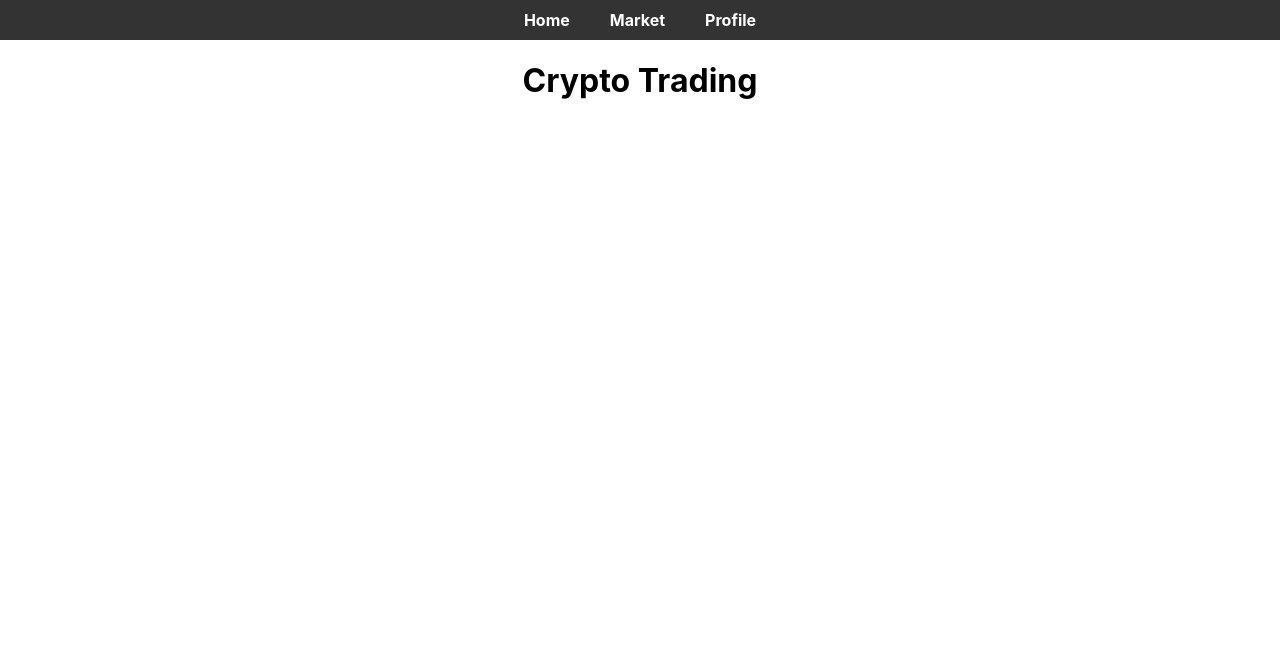
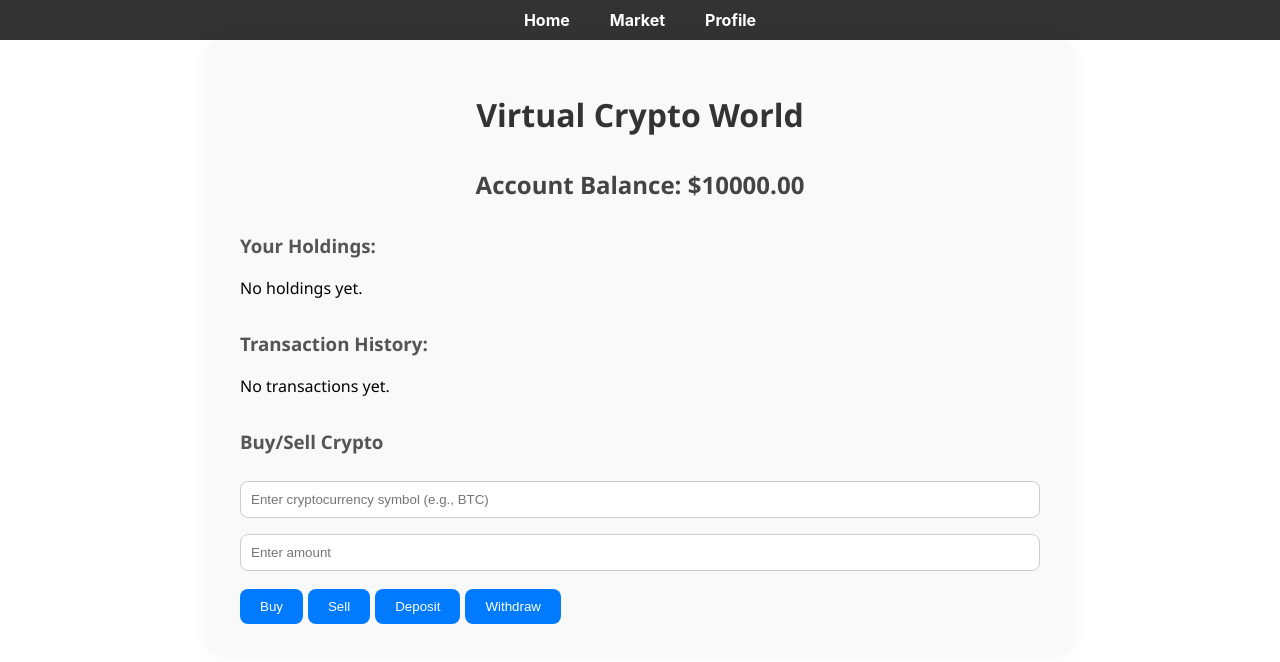
Before and after one commit to arpavlova/crypto-trading-platform, a React (Create React App) app in the folder frontend/: page / in a window 1280 px wide. Shown: the top 662 px of the page. Built offline with nearby package versions, Linux system fonts and the light colour scheme.

Commit message:
Initial screen changes

```diff
--- a/frontend/src/App.css
+++ b/frontend/src/App.css
@@ -15,9 +15,78 @@
   color: lightgreen;
 }
 
+
+
+
+
+
 .home {
-  display: flex;
-  justify-content: center;
+  max-width: 800px;
+  margin: 0 auto;
+  padding: 2rem;
+  font-family: 'Segoe UI', Tahoma, Geneva, Verdana, sans-serif;
+  background-color: #f9f9f9;
+  border-radius: 12px;
+  box-shadow: 0 0 20px rgba(0, 0, 0, 0.05);
+}
+
+h1 {
+  text-align: center;
+  margin-bottom: 2rem;
+  color: #333;
+}
+
+h2 {
+  text-align: center;
+  color: #444;
+}
+
+h3 {
+  margin-top: 2rem;
+  color: #555;
+}
+
+input[type="text"],
+input[type="number"] {
+  width: 100%;
+  padding: 10px;
+  margin: 0.5rem 0;
+  border: 1px solid #ccc;
+  border-radius: 8px;
+  box-sizing: border-box;
+}
+
+button {
+  padding: 10px 20px;
+  margin: 10px 5px 0 0;
+  background-color: #007bff;
+  border: none;
+  color: white;
+  border-radius: 8px;
+  cursor: pointer;
+  transition: background-color 0.2s ease-in-out;
+}
+
+button:hover {
+  background-color: #0056b3;
+}
+
+p {
+  margin: 0.25rem 0;
+}
+
+.error {
+  color: red;
+  margin-top: 1rem;
+}
+
+.transaction,
+.holding {
+  background: #fff;
+  padding: 1rem;
+  border-radius: 8px;
+  margin-top: 0.5rem;
+  box-shadow: 0 1px 3px rgba(0,0,0,0.05);
 }
 
 /* src/screens/Market.css */
--- a/frontend/src/screens/Home.js
+++ b/frontend/src/screens/Home.js
@@ -1,9 +1,198 @@
-import React from "react";
+import React, { useState, useContext } from "react";
+import { AccountContext } from "../context/Account";
 
 const Home = () => {
+  const {
+    balance,
+    setBalance,
+    holdings,
+    setHoldings,
+    transactions,
+    setTransactions,
+  } = useContext(AccountContext);
+
+  const [amount, setAmount] = useState("");
+  const [crypto, setCrypto] = useState(""); // symbol of crypto for buy/sell
+  const [errorMessage, setErrorMessage] = useState("");
+
+  // Handle Buy Operation
+  const handleBuy = () => {
+    if (amount <= 0 || isNaN(amount)) {
+      setErrorMessage("Please enter a valid amount to buy.");
+      return;
+    }
+    const totalPrice = amount * 100; // Assume a static price for now
+    if (totalPrice > balance) {
+      setErrorMessage("Insufficient funds for the purchase.");
+      return;
+    }
+
+    // Update balance
+    setBalance(balance - totalPrice);
+
+    // Update holdings
+    const existingHolding = holdings.find((h) => h.symbol === crypto);
+    if (existingHolding) {
+      existingHolding.amount += amount;
+    } else {
+      setHoldings([
+        ...holdings,
+        { symbol: crypto, name: crypto.toUpperCase(), amount: parseFloat(amount) },
+      ]);
+    }
+
+    // Record transaction
+    const newTransaction = {
+      type: "Buy",
+      symbol: crypto,
+      amount: amount,
+      price: 100, // Assume price of 100 for now
+      timestamp: new Date().toLocaleString(),
+    };
+    setTransactions([newTransaction, ...transactions]);
+
+    setErrorMessage(""); // Reset error message
+    setAmount(""); // Reset amount
+  };
+
+  // Handle Sell Operation
+  const handleSell = () => {
+    if (amount <= 0 || isNaN(amount)) {
+      setErrorMessage("Please enter a valid amount to sell.");
+      return;
+    }
+    const holding = holdings.find((h) => h.symbol === crypto);
+    if (!holding || holding.amount < amount) {
+      setErrorMessage("You don't have enough crypto to sell.");
+      return;
+    }
+
+    // Update balance
+    const totalPrice = amount * 100; // Assume a static price for now
+    setBalance(balance + totalPrice);
+
+    // Update holdings
+    holding.amount -= amount;
+    if (holding.amount === 0) {
+      setHoldings(holdings.filter((h) => h.symbol !== crypto));
+    }
+
+    // Record transaction
+    const newTransaction = {
+      type: "Sell",
+      symbol: crypto,
+      amount: amount,
+      price: 100, // Assume price of 100 for now
+      timestamp: new Date().toLocaleString(),
+    };
+    setTransactions([newTransaction, ...transactions]);
+
+    setErrorMessage(""); // Reset error message
+    setAmount(""); // Reset amount
+  };
+
+  // Handle Deposit
+  const handleDeposit = () => {
+    if (amount <= 0 || isNaN(amount)) {
+      setErrorMessage("Please enter a valid amount to deposit.");
+      return;
+    }
+    setBalance(balance + parseFloat(amount));
+    const newTransaction = {
+      type: "Deposit",
+      amount: amount,
+      timestamp: new Date().toLocaleString(),
+    };
+    setTransactions([newTransaction, ...transactions]);
+
+    setErrorMessage(""); // Reset error message
+    setAmount(""); // Reset amount
+  };
+
+  // Handle Withdrawal
+  const handleWithdraw = () => {
+    if (amount <= 0 || isNaN(amount)) {
+      setErrorMessage("Please enter a valid amount to withdraw.");
+      return;
+    }
+    if (amount > balance) {
+      setErrorMessage("Insufficient funds to withdraw.");
+      return;
+    }
+    setBalance(balance - parseFloat(amount));
+    const newTransaction = {
+      type: "Withdraw",
+      amount: amount,
+      timestamp: new Date().toLocaleString(),
+    };
+    setTransactions([newTransaction, ...transactions]);
+
+    setErrorMessage(""); // Reset error message
+    setAmount(""); // Reset amount
+  };
+
   return (
     <div className="home">
-      <h1>Crypto Trading</h1>
+      <h1>Virtual Crypto World</h1>
+
+      <h2>Account Balance: ${balance.toFixed(2)}</h2>
+
+      <div>
+        <h3>Your Holdings:</h3>
+        {holdings.length === 0 ? (
+          <p>No holdings yet.</p>
+        ) : (
+          holdings.map((holding, index) => (
+            <div key={index}>
+              <p>
+                {holding.name} ({holding.symbol}): {holding.amount} units
+              </p>
+            </div>
+          ))
+        )}
+      </div>
+
+      <div>
+        <h3>Transaction History:</h3>
+        {transactions.length === 0 ? (
+          <p>No transactions yet.</p>
+        ) : (
+          transactions.map((transaction, index) => (
+            <div key={index}>
+              <p>
+                {transaction.timestamp} | {transaction.type} |{" "}
+                {transaction.symbol} | {transaction.amount} units | $
+                {(transaction.price * transaction.amount).toFixed(2)}
+              </p>
+            </div>
+          ))
+        )}
+      </div>
+
+      <div>
+        <h3>Buy/Sell Crypto</h3>
+        <input
+          type="text"
+          placeholder="Enter cryptocurrency symbol (e.g., BTC)"
+          onChange={(e) => setCrypto(e.target.value.toUpperCase())}
+          value={crypto}
+        />
+        <input
+          type="number"
+          placeholder="Enter amount"
+          onChange={(e) => setAmount(e.target.value)}
+          value={amount}
+        />
+
+        <div>
+          <button onClick={handleBuy}>Buy</button>
+          <button onClick={handleSell}>Sell</button>
+          <button onClick={handleDeposit}>Deposit</button>
+          <button onClick={handleWithdraw}>Withdraw</button>
+        </div>
+
+        {errorMessage && <p style={{ color: "red" }}>{errorMessage}</p>}
+      </div>
     </div>
   );
 };
--- a/frontend/src/screens/Profile.js
+++ b/frontend/src/screens/Profile.js
@@ -1,49 +1,14 @@
-// src/screens/Profile.js
 import React, { useContext } from "react";
 import { AccountContext } from "../context/Account";
 
 const Profile = () => {
-  const {
-    balance,
-    holdings,
-    transactions,
-    resetAccount,
-  } = useContext(AccountContext);
+  const { balance, holdings, transactions, resetAccount } = useContext(AccountContext);
 
   return (
-    <div style={{ padding: "20px" }}>
-      <h2>Account Summary</h2>
-      <p><strong>Balance:</strong> ${balance.toFixed(2)}</p>
-
-      <h3>Holdings:</h3>
-      {Object.keys(holdings).length === 0 ? (
-        <p>No crypto held.</p>
-      ) : (
-        <ul>
-          {Object.entries(holdings).map(([symbol, amount]) => (
-            <li key={symbol}>
-              {symbol}: {amount}
-            </li>
-          ))}
-        </ul>
-      )}
-
-      <h3>Transactions:</h3>
-      {transactions.length === 0 ? (
-        <p>No transactions yet.</p>
-      ) : (
-        <ul>
-          {transactions.map((tx, index) => (
-            <li key={index}>
-              [{tx.type.toUpperCase()}] {tx.amount} {tx.symbol} at ${tx.price.toFixed(2)} each
-            </li>
-          ))}
-        </ul>
-      )}
-
-      <button onClick={resetAccount} style={{ marginTop: "20px", padding: "10px 20px" }}>
-        Reset Account
-      </button>
+    <div>
+      <h2>Account Balance: ${balance.toFixed(2)}</h2>
+      <button onClick={resetAccount}>Reset Account</button>
+      {/* render holdings and transactions */}
     </div>
   );
 };
```
